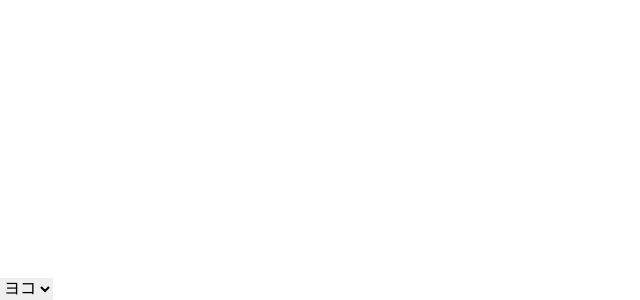
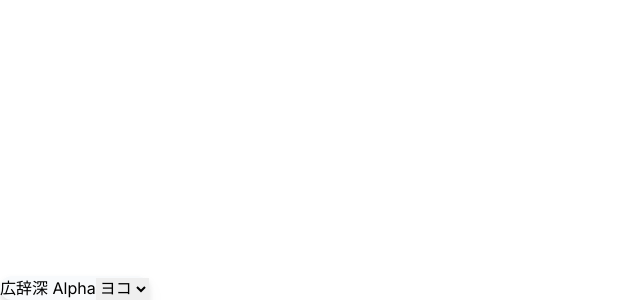
Before and after one commit to nakasyou/koujishin-next, a Next.js app in the folder packages/app/: page /koujishin/app in a window 1280 px wide. Shown: the part 500-800 px from the top of the page, without its empty margins (0-640 px from the left). Built offline with nearby package versions, Linux system fonts and the light colour scheme.

Commit message:
デザイン

```diff
--- a/packages/app/app/app/page.tsx
+++ b/packages/app/app/app/page.tsx
@@ -5,11 +5,18 @@ export default () => {
         <div>
 
         </div>
-        <div className="fixed bottom-0 left-0">
-          <select>
-            <option value="yoko">ヨコ</option>
-            <option value="tate">タテ</option>
-          </select>
+        <div className="fixed bottom-0 left-0 bg-slate-50 dark:bg-slate-700 drop-shadow-lg rounded-full">
+          <div className="flex">
+            <div>
+              <span>広辞深 Alpha</span>
+            </div>
+            <div>
+              <select>
+                <option value="yoko">ヨコ</option>
+                <option value="tate">タテ</option>
+              </select>
+            </div>
+          </div>
         </div>
       </div>
     </>
```
